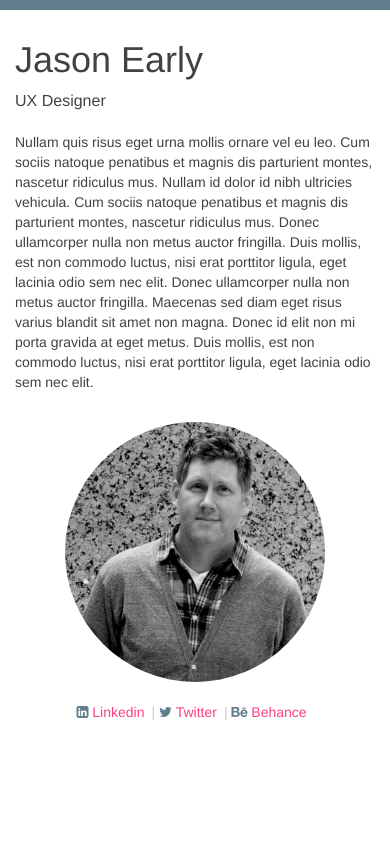
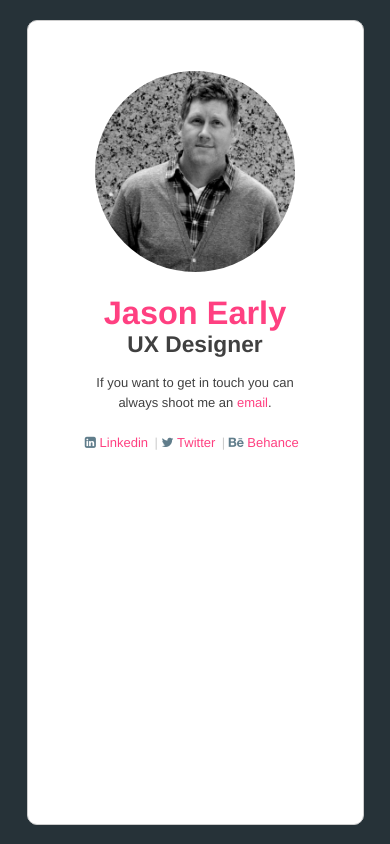
Before and after one commit to code-for-coffee/UXDI_home-card, a plain HTML site: page index.html in a window 390 px wide. Drawn offline with nearby package versions, Linux system fonts and the light colour scheme.

Commit message:
updated example

```diff
--- /dev/null
+++ b/css/master.css
@@ -0,0 +1,166 @@
+* {
+	margin: 0;
+	padding: 0;
+	font-size: 1em;
+	text-decoration: none;
+	border: none;
+	list-style: none;
+	outline: none;
+}
+
+html {
+	background-color: #263238;
+}
+
+body {
+	color: #424242;
+	color: rgba(0, 0, 0, .75);
+	font: 13px/20px "Helvetica Neue", Arial, sans-serif;
+	text-shadow: #fff 0 1px 0;
+	position: absolute;
+	top: 50%;
+	left: 50%;
+	margin: -150px 0 0 -275px;
+	width: 235px;
+	height: 249px;
+	padding: 49px 49px 0 299px;
+	background: #fff;
+	border: 1px solid #ccc;
+	border-radius: 10px;
+	-webkit-border-radius: 10px;
+	-moz-border-radius: 10px;
+	-webkit-animation-name: pop;
+	-webkit-animation-duration: .5s;
+	-webkit-animation-iteration-count: 1;
+	-webkit-animation-timing-function: ease-in;
+}
+
+h1 {
+	position: absolute;
+	top: 49px;
+	left: 49px;
+	width: 200px;
+	height: 201px;
+	background: url(../img/profile.jpg) no-repeat 0 0;
+  background-size: contain;
+	text-indent: 250px;
+	overflow: hidden;
+	white-space: nowrap;
+  border-radius: 100px;
+  -webkit-border-radius: 100px;
+  -moz-border-radius: 100px;
+}
+
+h2{
+  font-size: 1.75em;
+      line-height: 1.35em;
+}
+
+strong {
+	color: #FF4081;;
+}
+
+.intro {
+	font-size: 2.5em;
+	line-height: 1em;
+	font-weight: bold;
+}
+.fa {
+	color: #607D8B;
+}
+
+a {
+	color: #FF4081;
+}
+a:hover {
+	color:#607D8B;
+}
+
+p {
+  margin-top: 1em;
+	margin-bottom: 20px;
+}
+
+ul li {
+	display: inline-block;
+	}
+li:after {
+content: " | ";
+color: #ccc;
+display: inline-block;
+font-size: 100%;
+margin: 0 0 0 .5em;
+}
+li:last-child:after { content: " "; }  /* remove the pipe from the last list item */
+
+@-webkit-keyframes pop {
+	from {
+		-webkit-transform: scale(.1);
+		opacity: 0;
+	}
+	85% {
+		-webkit-transform: scale(1.05);
+		opacity: 1;
+	}
+	to {
+		-webkit-transform: scale(1);
+	}
+}
+
+
+
+/* Small devices (tablets, 768px and up) */
+@media (max-width: 768px) {
+body{
+   position: relative;
+   top: 0px;
+   left: 0px;
+   margin: 5% auto;
+   /*max-width: 235px;*/
+   width: 75%;
+   height: auto;
+   padding: 50px ;
+}
+h1 {
+  position: relative;
+  top: 0px;
+  left: 0px;
+  float: left;
+  background-size: cover;
+}
+.intro, h2, p, .text-center {
+    position: relative;
+    top: 0px;
+    left: 10%;
+}
+
+@media (max-width: 480px) {
+body{
+   max-width: 235px;
+  padding: 50px;
+  width: auto;
+  margin: 5% auto;
+}
+h1 {
+	position: relative;
+	top: 0px;
+	left: 0px;
+	width: 200px;
+	height: 201px;
+	background: url(../img/profile.jpg) no-repeat 0 0;
+  background-size: contain;
+	text-indent: 250px;
+	overflow: hidden;
+	white-space: nowrap;
+  border-radius: 100px;
+  -webkit-border-radius: 100px;
+  -moz-border-radius: 100px;
+  margin: auto auto 25px;
+    float: none;
+}
+
+.intro, h2, p, .text-center{
+  text-align: center;
+  left: 0px;
+}
+}
--- a/css/style.css
+++ b/css/style.css
@@ -1,10 +1,26 @@
 html{
-	border-top: 10px #607D8B solid;
+	border: 25px #666 solid;
+	height: 100%;
 }
 
 body{
-	margin-top:100px;
+	/*margin-top:100px;*/
 	color: #424242;
+}
+
+
+.container{
+	border: 1px #ccc solid;
+	border-radius: 10px;
+	-webkit-border-radius: 10px;
+	-moz-border-radius: 10px;
+	-webkit-box-shadow: #ccc 0 2px 20px;
+	-moz-box-shadow: #888 0 2px 10px;
+	-webkit-animation-name: pop;
+	-webkit-animation-duration: .5s;
+	-webkit-animation-iteration-count: 1;
+	-webkit-animation-timing-function: ease-in;
+
 }
 
 ul li {
@@ -20,9 +36,9 @@ margin: 0 0 0 .5em;
 li:last-child:after { content: " "; }  /* remove the pipe from the last list item */
 
 img.profile {
-	width: 300px;
-	height: 300px;
-	padding: 20px;
+	width: 100%;
+	height: 100%;
+	padding: 50px;
 	margin: auto;
 }
 
@@ -44,3 +60,17 @@ body{
 }
 
  }
+
+ @-webkit-keyframes pop {
+ 	from {
+ 		-webkit-transform: scale(.1);
+ 		opacity: 0;
+ 	}
+ 	85% {
+ 		-webkit-transform: scale(1.05);
+ 		opacity: 1;
+ 	}
+ 	to {
+ 		-webkit-transform: scale(1);
+ 	}
+ }
--- a/index.html
+++ b/index.html
@@ -1,39 +1,28 @@
-<!DOCTYPE html>
-<html>
+<html lang="en">
 <head>
+  <meta charset="UTF-8">
   <title>UX Designer | Jason Early | Chicago IL</title>
-
-  <!-- Latest compiled and minified CSS -->
-  <link rel="stylesheet" href="https://maxcdn.bootstrapcdn.com/bootstrap/3.3.5/css/bootstrap.min.css">
+  <link rel="stylesheet" href="css/master.css" type="text/css">
     <link rel="stylesheet" href="https://maxcdn.bootstrapcdn.com/font-awesome/4.4.0/css/font-awesome.min.css">
-
-  <!-- Latest compiled and minified JavaScript -->
-  <script src="https://maxcdn.bootstrapcdn.com/bootstrap/3.3.5/js/bootstrap.min.js"></script>
-  <meta name="viewport" content="width=device-width, initial-scale=1">
-
-  <link rel="stylesheet" href="css/style.css">
 </head>
 <body>
-  <div class="container">
-    <div class="row">
-      <div class="col-md-5 col-md-offset-1">
   <h1>Jason Early</h1>
-        <p class="lead">UX Designer</p>
-        <p>Nullam quis risus eget urna mollis ornare vel eu leo. Cum sociis natoque penatibus et magnis dis parturient montes, nascetur ridiculus mus. Nullam id dolor id nibh ultricies vehicula.
+  <div class="intro"><strong>Jason Early</strong>
+  </div>
+<h2>UX Designer</h2>
 
-          Cum sociis natoque penatibus et magnis dis parturient montes, nascetur ridiculus mus. Donec ullamcorper nulla non metus auctor fringilla. Duis mollis, est non commodo luctus, nisi erat porttitor ligula, eget lacinia odio sem nec elit. Donec ullamcorper nulla non metus auctor fringilla.
+<p>If you want to get in touch you can<br> always shoot me an <a
+href="mailto:">email</a>.
+</p>
 
-          Maecenas sed diam eget risus varius blandit sit amet non magna. Donec id elit non mi porta gravida at eget metus. Duis mollis, est non commodo luctus, nisi erat porttitor ligula, eget lacinia odio sem nec elit.</p>
-
-        </div>
-        <div class="col-md-5"> <img class="img-responsive img-circle profile" src="img/profile.jpg"/>
 <ul class="text-center" style="padding-left: 0px;">
   <li><span class="fa fa-linkedin-square" aria-hidden="true"></span> <a href="">Linkedin</a></li>
   <li><span class="fa fa-twitter" aria-hidden="true"></span> <a href="">Twitter</a></li>
   <li><span class="fa  fa-behance" aria-hidden="true"></span> <a href="">Behance</a></li>
 </ul>
+
 </div>
-      </div>
-    </div>
+
+
 </body>
 </html>
```
Lines whose indentation alone changed are shown as unchanged.
